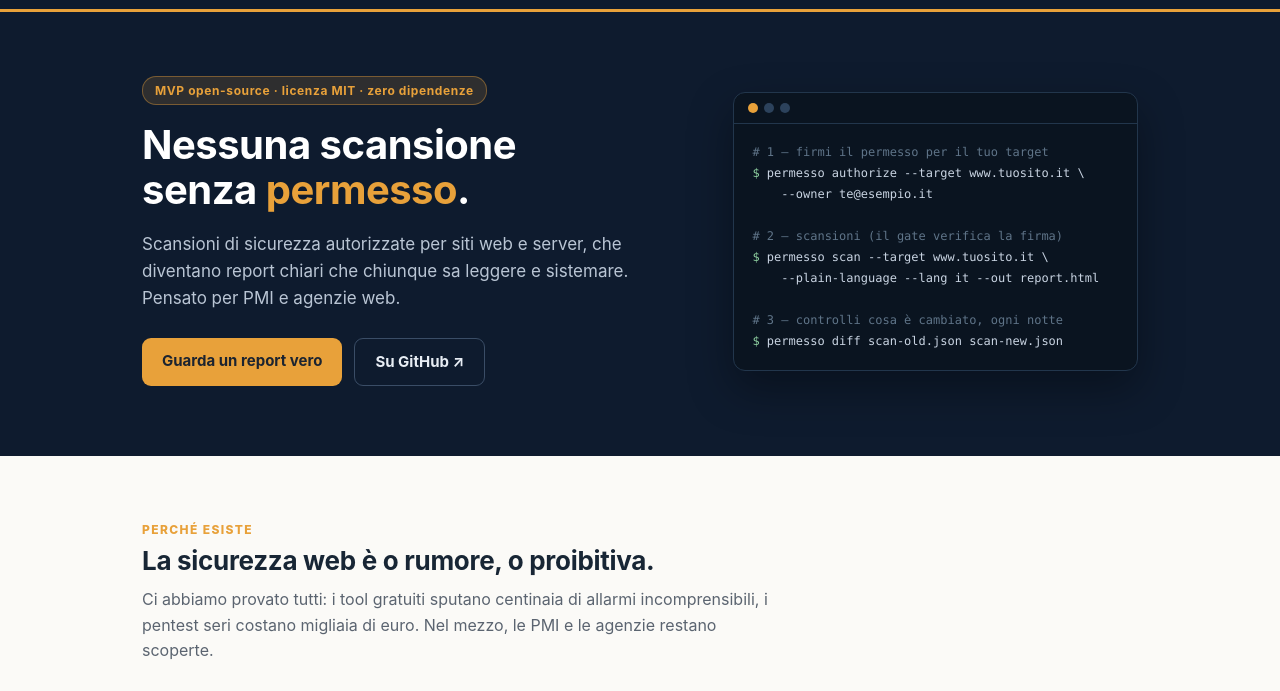
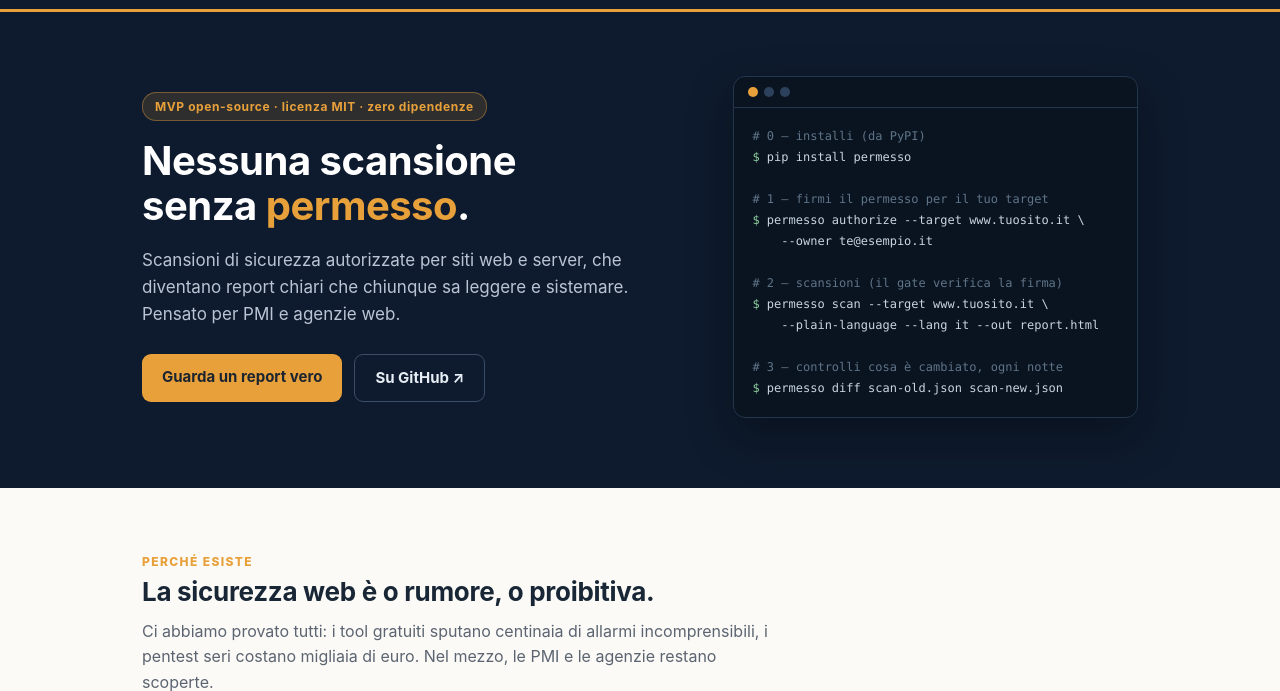
Before and after one commit to funkysys-org/permesso, a plain HTML site: page docs/index.html in a window 1280 px wide. Shown: the part 45-736 px from the top of the page. Drawn offline with Linux system fonts and the light colour scheme.

Commit message:
docs: PyPI install in quickstart + hero terminal; fix malformed <pre>

```diff
--- a/docs/index.html
+++ b/docs/index.html
@@ -115,7 +115,10 @@ h1{font-size:32px}}
   </div>
   <div class="term">
     <div class="bar"><i></i><i></i><i></i></div>
-    <pre><span class="c"># <span data-i="t1">1 — firmi il permesso per il tuo target</span></span>
+    <pre><span class="c"># <span data-i="t0">0 — installi (da PyPI)</span></span>
+<span class="p">$</span> pip install permesso
+
+<span class="c"># <span data-i="t1">1 — firmi il permesso per il tuo target</span></span>
 <span class="p">$</span> permesso authorize --target www.tuosito.it \
     --owner te@esempio.it
 
@@ -190,7 +193,7 @@ const I18N = {
   "h1":"Nessuna scansione<br>senza <em>permesso</em>.",
   "sub":"Scansioni di sicurezza autorizzate per siti web e server, che diventano report chiari che chiunque sa leggere e sistemare. Pensato per PMI e agenzie web.",
   "cta_report":"Guarda un report vero","cta_github":"Su GitHub ↗",
-  "t1":"1 — firmi il permesso per il tuo target","t2":"2 — scansioni (il gate verifica la firma)","t3":"3 — controlli cosa è cambiato, ogni notte",
+  "t0":"0 — installi (da PyPI)","t1":"1 — firmi il permesso per il tuo target","t2":"2 — scansioni (il gate verifica la firma)","t3":"3 — controlli cosa è cambiato, ogni notte",
   "why_k":"Perché esiste","why_h":"La sicurezza web è o rumore, o proibitiva.",
   "why_l":"Ci abbiamo provato tutti: i tool gratuiti sputano centinaia di allarmi incomprensibili, i pentest seri costano migliaia di euro. Nel mezzo, le PMI e le agenzie restano scoperte.",
   "why1_t":"Rumore, non risposte","why1_d":"Nuclei, Nikto e compagnia elencano risultati tecnici senza dire cosa significano per il tuo business, né da dove iniziare.",
```
Also changed, not shown: 1 other file.
